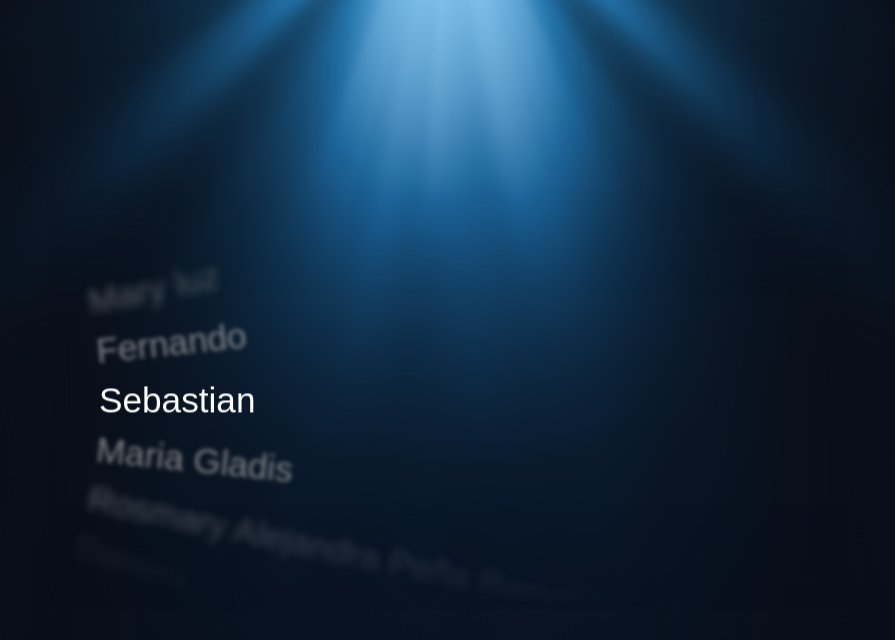
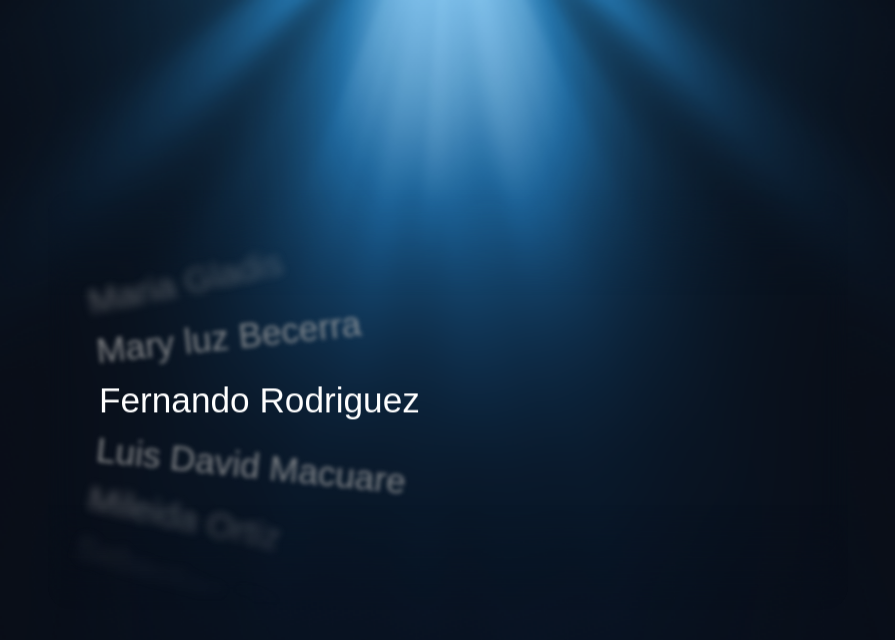
Before and after one commit to Oficialjonathanbece/myfamily, a Next.js app: page / in a window 1280 px wide. Shown: the top 640 px of the page, without its empty margins (192-1087 px from the left). Built offline with nearby package versions, Linux system fonts and the light colour scheme; no server answers.

Commit message:
fix: Update opciones items

```diff
--- a/app/fase2/opciones.tsx
+++ b/app/fase2/opciones.tsx
@@ -6,22 +6,42 @@ import PasswordModal from '@/app/fase2/password/PasswordModal';
 import { apiService } from '@/services/api'; // 👈 Importamos el servicio centralizado hacia FastAPI
 
   const ITEMS = [
-  'Mary luz',
-  'Fernando',
-  'Sebastian',
   'Maria Gladis',
-  'Rosmary Alejandra Peña Ramos',
-  'Daniela',
-  'Danna',
+  'Mary luz Becerra',
+
+
+  'Fernando Rodriguez',
+  'Luis David Macuare',
+  'Mileida Ortiz',
+
+  'Sebastian "The Best Friend in the world" ',
+
   'Flor Maria',
+
+  'Daniela Giraldo',
+  'David esposo de daniela',
+
+  'Danna Giraldo',
+  'Brayan esposo de danna',
+  'Salome y Emmanuel',
+
+  'Fernanda Becerra',
   'Wesly',
-  'Fernanda',
-  'Edinson',
+  'Jesus esposo de fernanda',
+
+  'Edinson Viera',
   'Cristian y Jenifer',
-  'Salome y Emmanuel',
-  'Hanna',
+
   'Padrino',
   'Madrina',
+
+  'Yese',
+  'Shelsy Sofia',
+
+  'Oscar Humberto Aristizabal',
+
+
+  'Rosmary Alejandra Peña Ramos',
   'Familiares'
 ];
 
```
